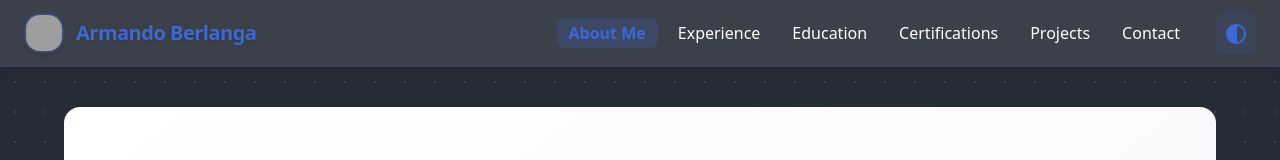
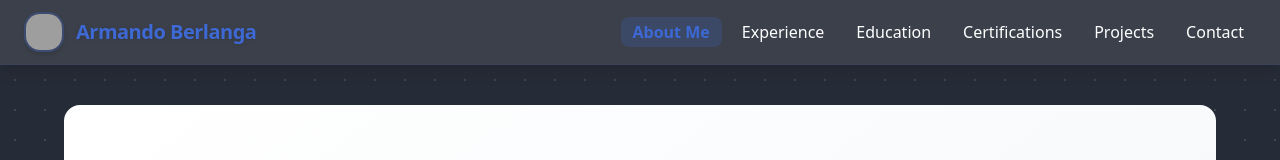
Before and after one commit to ArmandoBerlanga/Portfolio, a React (Vite) app: page / in a window 1280 px wide. Shown: the top 160 px of the page. Built offline with nearby package versions, Linux system fonts and the light colour scheme; grey boxes are pictures that could not be loaded.

Commit message:
fix: remove theme toggle buttons from MainLayout for cleaner UI

```diff
--- a/src/layouts/MainLayout.jsx
+++ b/src/layouts/MainLayout.jsx
@@ -40,9 +40,6 @@ export default function MainLayout() {
                             ))}
                         </ul>
                     </nav>
-                    <button className="ml-2 p-2 rounded-lg bg-primary/10 hover:bg-primary/20 transition-colors" title="Toggle theme">
-                        <span className="material-icons text-primary text-2xl align-middle">contrast</span>
-                    </button>
                 </div>
 
                 {/* Hamburger for mobile & mid-size */}
@@ -87,9 +84,6 @@ export default function MainLayout() {
                                     ))}
                                 </ul>
                             </nav>
-                            <button className="mt-8 p-2 rounded-lg bg-primary/10 hover:bg-primary/20 transition-colors self-center" title="Toggle theme">
-                                <span className="material-icons text-primary text-2xl align-middle">contrast</span>
-                            </button>
                         </div>
                     </div>
                 )}
```
